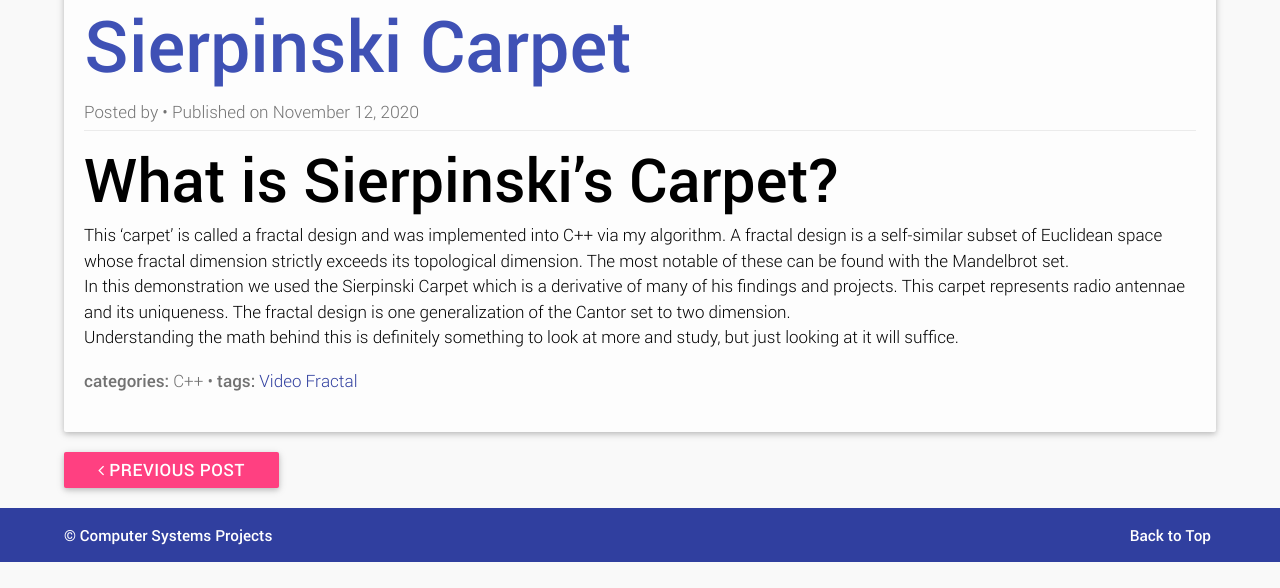
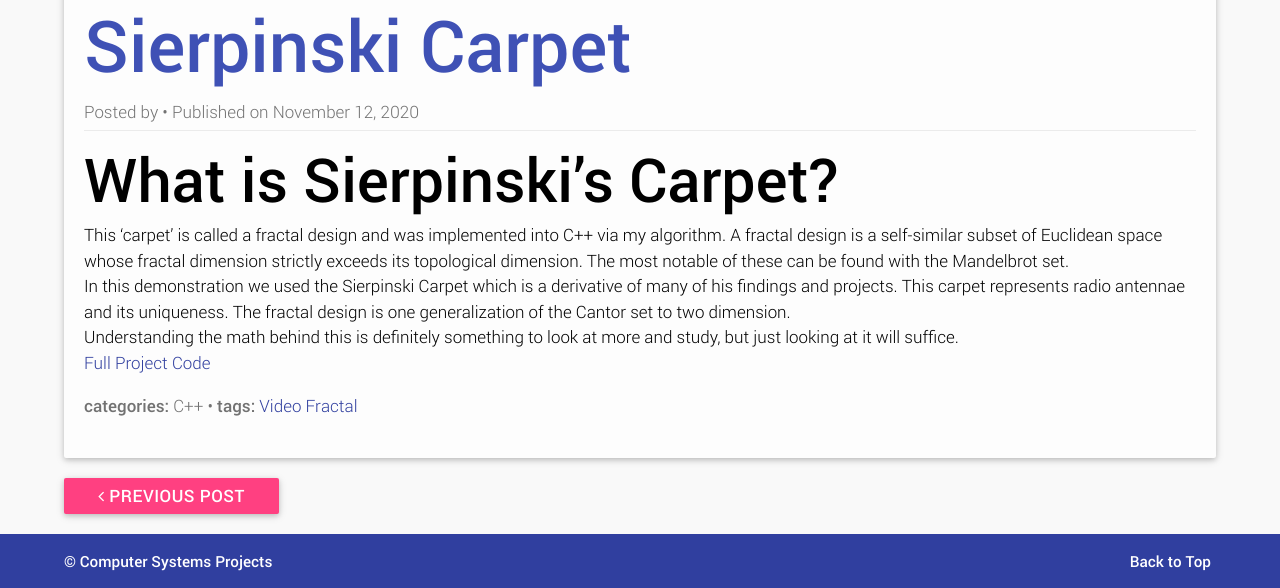
Before and after one commit to Markay12/MarkInfo-Projects, a Jekyll site: the page built from _posts/2020-11-12-sierpinski.md, in a window 1280 px wide and 900 px high, scrolled down 672 px, cut to the strip 312-900 px from the top of the window. Built offline with Jekyll 4.4.1, drawn with Linux system fonts in a browser that asks for light colours; before the commit the page ends 1546 px from its top, so only the background shows below that.

Commit message:
update site links

```diff
--- a/_posts/2020-11-12-sierpinski.md
+++ b/_posts/2020-11-12-sierpinski.md
@@ -23,3 +23,7 @@ In this demonstration we used the Sierpinski Carpet which is a derivative of man
 
 
 Understanding the math behind this is definitely something to look at more and study, but just looking at it will suffice.
+
+
+[Full Project](https://www.sierpinski.markinfo.dev/)
+[Code](https://github.com/Markay12/sierpinskiCarpet/tree/gh-pages)
```
